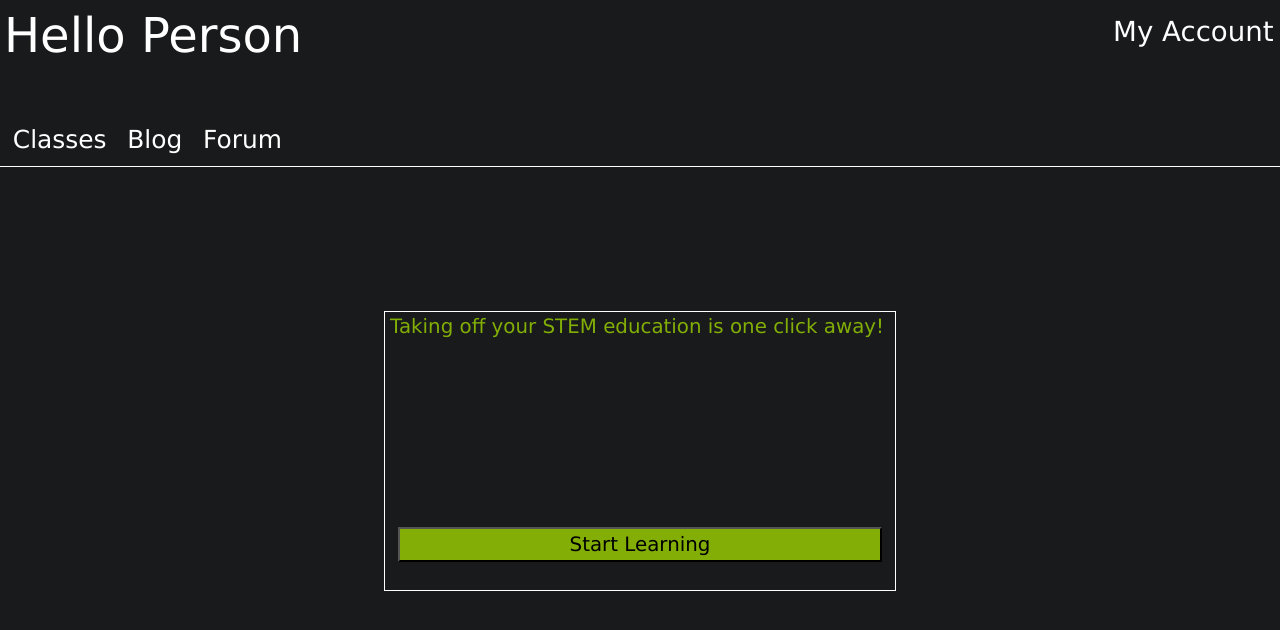
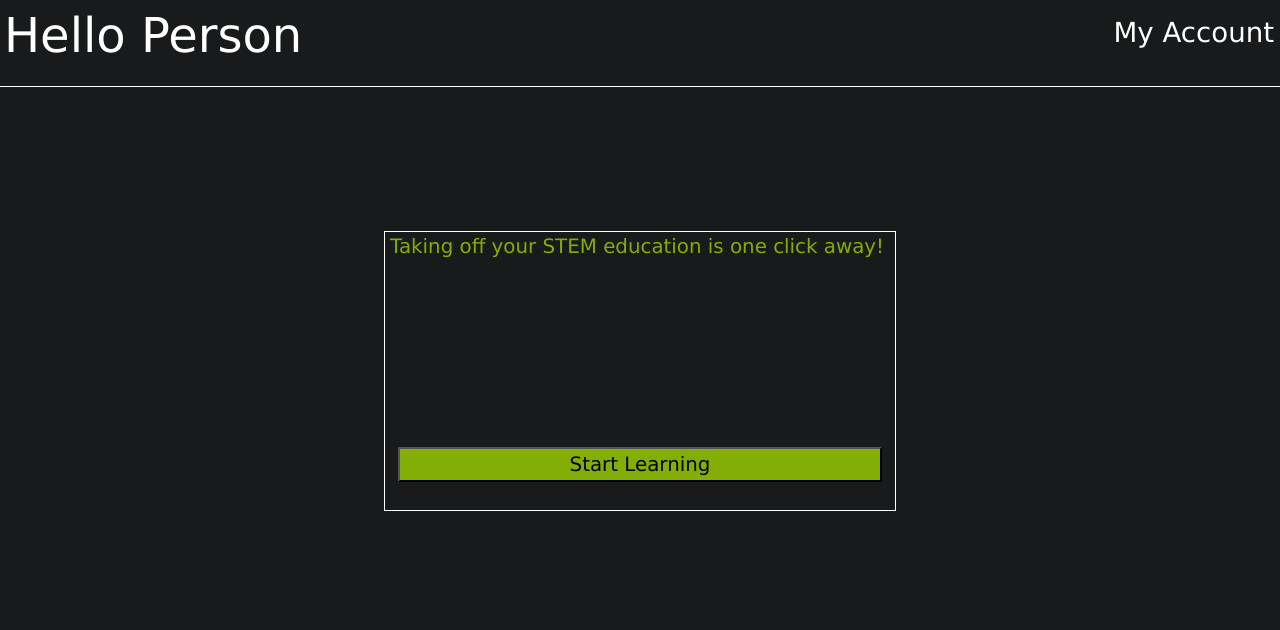
Before and after one commit to adikeshn/AstroDynamx-Website, a React (Vite) app: page /home in a window 1280 px wide. Shown: the top 630 px of the page. Built offline with nearby package versions, Linux system fonts and the light colour scheme.

Commit message:
Makes a functioning dropdown menu on the home page. The menu contains an add class button and log out button

```diff
--- a/src/HomePage/HomePage.jsx
+++ b/src/HomePage/HomePage.jsx
@@ -24,7 +24,6 @@ function HomePage() {
       </div>
     </div>
   );
-
 }
 
   export default HomePage;
--- a/src/HomePage/HomePageComponents/HPTopBar.jsx
+++ b/src/HomePage/HomePageComponents/HPTopBar.jsx
@@ -5,10 +5,15 @@ import "../HomePageStyleSheets/HPTopBar.css";
 
 function HPTopBar() {
     const navigate = useNavigate();
+    const [isOpen, setIsOpen] = useState(false);
 
   const signout = async () => {
     await FirebaseInfo.auth.signOut();
     navigate("/");
+  };
+
+  const handleToggle = () => {
+    setIsOpen(!isOpen);
   };
 
   return (
@@ -17,8 +22,22 @@ function HPTopBar() {
         <div className="hello-text">
           <h1>Hello Person<br /></h1>
         </div>
-        <div className="my-account-class">
-          My Account
+        <div className="account-dropdown-menu-container">
+          <div className="account-dropdown-menu-trigger">
+            <button onClick={handleToggle}>My Account</button>
+          </div>
+          {isOpen && (
+            <div className="account-dropdown-menu-items">
+              <div className="account-menu-add-class-button">
+                <button href="https://docs.google.com/forms/d/e/1FAIpQLSeer3eGO5dAdOpEoN02hY01ZdAjjIjr6XrIWtWIx4MtrV4k6g/viewform?usp=sf_link" target="_blank" rel="noopener noreferrer">
+                  Add Class
+                </button>
+              </div>
+              <div className="logout-button">
+                <button onClick={signout}>Log out</button>
+              </div>
+            </div>
+          )}
         </div>
       </div>
       <div className="links-class">
@@ -42,8 +61,13 @@ function HPTopBar() {
   );
 }
 
+function DropdownMenuItem(){
+  return (
+    <li>
+      <a> {props.text} </a>
+    </li>
+  );
+}
+
 export default HPTopBar;
 //&nbsp;|&nbsp;
-      //<div className="logout-button">
-        //<button onClick={signout}>Log out</button>
-      //</div>
--- a/src/HomePage/HomePageStyleSheets/HPTopBar.css
+++ b/src/HomePage/HomePageStyleSheets/HPTopBar.css
@@ -1,5 +1,5 @@
 .top-screen {
-    height: 20vh;
+    height: 10vh;
     width: 100vw;
     color: white;
     border-bottom: solid 1px white;
@@ -9,9 +9,9 @@
 }
 
 .links-class {
+    visibility: hidden;
     display: flex;
     flex-direction: row;
-
     width: fit-content;
     font-size: 90%;
     position: absolute;
@@ -27,10 +27,25 @@
     margin-top: .9vh;
 }
 
-.my-account-class {
+.account-dropdown-menu-container {
     position: absolute;
     top: .5vh;
-    right: .5vw;
+    right: 0vw;
+}
+
+.account-dropdown-menu-items {
+    background-color: rgb(24, 26, 27);
+    margin-top: .5vh;
+    text-align: center;
+}
+.account-dropdown-menu-trigger {
+    position: relative;
+}
+
+.account-dropdown-menu-container button {
+    background-color: transparent;
+    color: white;
+    border: none;
 }
 
 .text {
@@ -48,11 +63,8 @@
     padding-left: 8px;
 }
 
-.logout-button {
-}
-
 .logout-button button {
     background-color: transparent;
-    color: white;
+    color: red;
     border: none;
 }
--- a/src/LandingPage/LandingPageComponents/TopBar.jsx
+++ b/src/LandingPage/LandingPageComponents/TopBar.jsx
@@ -88,3 +88,6 @@ function TopBar({ shown, mission, team, contact, scrolltoSection, involved }) {
 }
 
 export default TopBar;
+
+//Replace my account with logout or finish dropdown menu
+//Delete blog and forum links in the navbar
```
